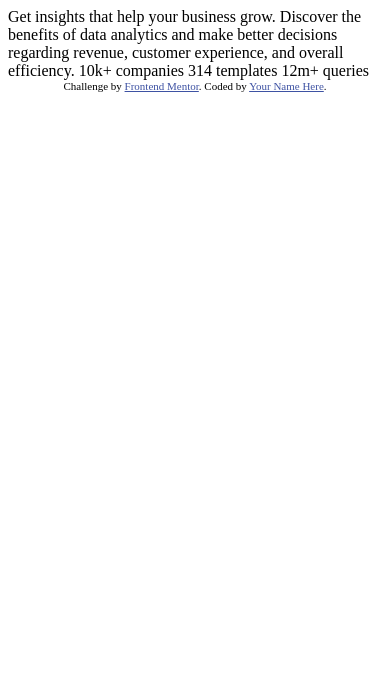
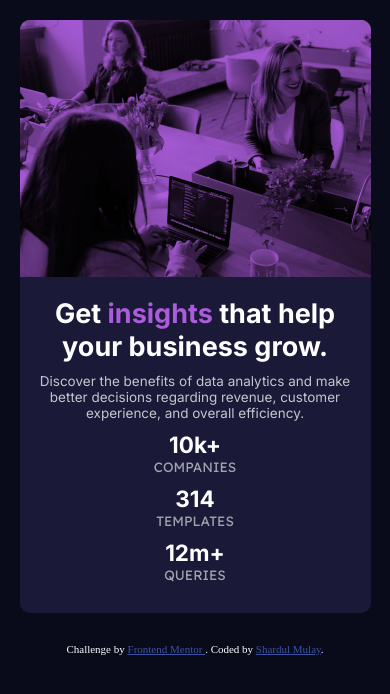
Before and after one commit to sh4rdu1-git/fm-stats-preview-card-component, a plain HTML site: page index.html in a window 390 px wide. Drawn offline with Linux system fonts and the light colour scheme.

Commit message:
mobile layout done

```diff
--- a/index.html
+++ b/index.html
@@ -1,33 +1,75 @@
 <!DOCTYPE html>
 <html lang="en">
   <head>
-  <meta charset="UTF-8">
-  <meta name="viewport" content="width=device-width, initial-scale=1.0"> <!-- displays site properly based on user's device -->
+    <meta charset="UTF-8" />
+    <meta name="viewport" content="width=device-width, initial-scale=1.0" />
+    <!-- displays site properly based on user's device -->
 
-  <link rel="icon" type="image/png" sizes="32x32" href="./images/favicon-32x32.png">
+    <link
+      rel="icon"
+      type="image/png"
+      sizes="32x32"
+      href="./images/favicon-32x32.png"
+    />
+
+    <link rel="stylesheet" href="style.css" />
 
     <title>Frontend Mentor | Stats preview card component</title>
 
     <!-- Feel free to remove these styles or customise in your own stylesheet 👍 -->
-  <style>
-    .attribution { font-size: 11px; text-align: center; }
-    .attribution a { color: hsl(228, 45%, 44%); }
-  </style>
+    <style></style>
   </head>
   <body>
+    <div class="container">
 
-  Get insights that help your business grow.
+      <div class="picture">
+        <picture>
+          <source
+            media="(min-width: 768px)"
+            srcset="./images/image-header-desktop.jpg"
+          />
+          <img
+            src="./images/image-header-mobile.jpg"
+            alt="women working on laptops"
+          />
+        </picture>
+        <div class="overlay"></div>
+      </div>
 
-  Discover the benefits of data analytics and make better decisions regarding revenue, customer
-  experience, and overall efficiency.
+      <div class="text">
+        <h1 class="tagline">
+          Get <span class="accent">insights</span> that help your business grow.
+        </h1>
 
-  10k+ companies
-  314 templates
-  12m+ queries
+        <p class="paragraph">
+          Discover the benefits of data analytics and make better decisions
+          regarding revenue, customer experience, and overall efficiency.
+        </p>
 
+        <div class="statistics">
+          <div class="stat-item">
+            <h2 class="stat-value">10k+</h2>
+            <p class="stat-title">companies</p>
+          </div>
+          <div class="stat-item">
+            <h2 class="stat-value">314</h2>
+            <p class="stat-title">templates</p>
+          </div>
+          <div class="stat-item">
+            <h2 class="stat-value">12m+</h2>
+            <p class="stat-title">queries</p>
+          </div>
+        </div>
+      </div>
+    </div>
+
+    <footer>
       <div class="attribution">
-    Challenge by <a href="https://www.frontendmentor.io?ref=challenge" target="_blank">Frontend Mentor</a>.
-    Coded by <a href="#">Your Name Here</a>.
+        Challenge by
+        <a href="https://www.frontendmentor.io?ref=challenge" target="_blank">
+          Frontend Mentor </a
+        >. Coded by <a href="#">Shardul Mulay</a>.
       </div>
+    </footer>
   </body>
 </html>
--- /dev/null
+++ b/style.css
@@ -0,0 +1,115 @@
+/* Import fonts */
+@import url("https://fonts.googleapis.com/css2?family=Inter:wght@400;700&family=Lexend+Deca&display=swap");
+
+/* COLORS */
+:root {
+  --very-dark-blue: hsl(233, 47%, 7%);
+  --dark-desaturated-blue: hsl(244, 38%, 16%);
+  --soft-violet: hsl(277, 64%, 61%);
+  --white: hsl(0, 0%, 100%);
+  --slightly-transparent-white-para: hsla(0, 0%, 100%, 0.75);
+  --slightly-transparent-white-stat: hsla(0, 0%, 100%, 0.6);
+}
+
+/* RESET STYLES */
+* {
+  margin: 0;
+  padding: 0;
+  box-sizing: border-box;
+}
+
+/* Mobile first styling */
+
+body {
+  background-color: var(--very-dark-blue);
+  font-size: 15px;
+}
+
+img {
+  width: 100%;
+  background-size: cover;
+}
+
+.container {
+  display: flex;
+  flex-direction: column;
+  margin: 5%;
+  border-radius: 10px;
+  overflow: hidden;
+  background-color: var(--dark-desaturated-blue);
+}
+
+.picture {
+  width: 100%;
+  height: auto;
+  background-size: cover;
+  line-height: 0;
+  position: relative;
+}
+
+.overlay {
+  background-color: var(--soft-violet);
+  width: 100%;
+  height: 100%;
+  top: 0;
+  left: 0;
+  position: absolute;
+  mix-blend-mode: multiply;
+}
+
+.text {
+  padding: 20px;
+  text-align: center;
+}
+
+.tagline {
+  color: var(--white);
+  font-family: "Inter", sans-serif;
+  font-weight: 700;
+  font-size: 1.8em;
+  padding-bottom: 10px;
+}
+
+.accent {
+  color: var(--soft-violet);
+}
+
+.paragraph {
+  color: var(--slightly-transparent-white-para);
+  font-family: "Inter", sans-serif;
+  font-weight: 400;
+  font-size: 0.9em;
+  padding-bottom: 10px;
+}
+
+.stat-item {
+  padding-bottom: 10px;
+}
+
+.stat-title {
+  color: var(--slightly-transparent-white-stat);
+  text-transform: uppercase;
+  font-family: "Lexend Deca", sans-serif;
+  font-size: 0.9em;
+}
+
+.stat-value {
+  color: var(--white);
+  font-family: "Inter", sans-serif;
+  font-weight: 700;
+}
+
+/* Attributions */
+.attribution {
+  font-size: 11px;
+  text-align: center;
+  color: var(--white);
+  padding: 10px;
+}
+.attribution a {
+  color: hsl(228, 45%, 44%);
+}
+
+/* Styling for larger screens */
+@media screen and (min-width: 768px) {
+}
```
Lines whose indentation alone changed are shown as unchanged.
